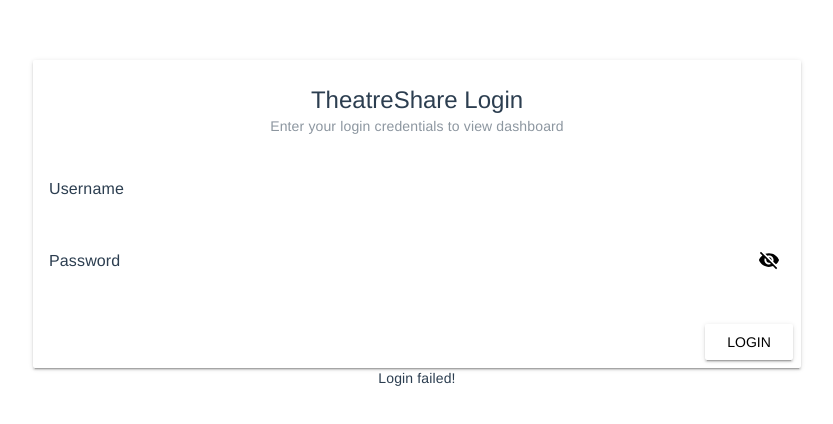
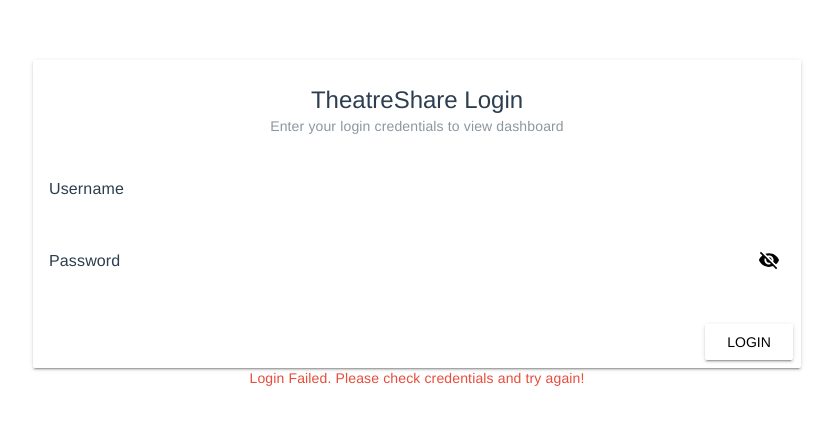
Before and after one commit to enochtangg/frontend-TheatreShare, a Vue app: page /#/ in a window 1280 px wide. Both pictures are taken after a click on the button "LOGIN". Shown: the top 424 px of the page, without its empty margins (223-1056 px from the left). Built offline with nearby package versions, Linux system fonts and the light colour scheme; no server answers.

Commit message:
change color for login fail

```diff
--- a/src/components/login.vue
+++ b/src/components/login.vue
@@ -23,7 +23,8 @@
         <md-button class="md-raised" @click="login">Login</md-button>
       </md-card-actions>
     </md-card>
-    <div class="alert alert-danger" v-if="error">{{ error }}</div>
+    <div class="alert alert-danger" v-if="error" style="color: #e74c3c">{{ error }}</div>
+
   </div>
 </template>
 
@@ -60,7 +61,7 @@
       },
 
       loginFailed() {
-        this.error = 'Login failed!';
+        this.error = 'Login Failed. Please check credentials and try again!';
         delete localStorage.token
       }
     },
```
